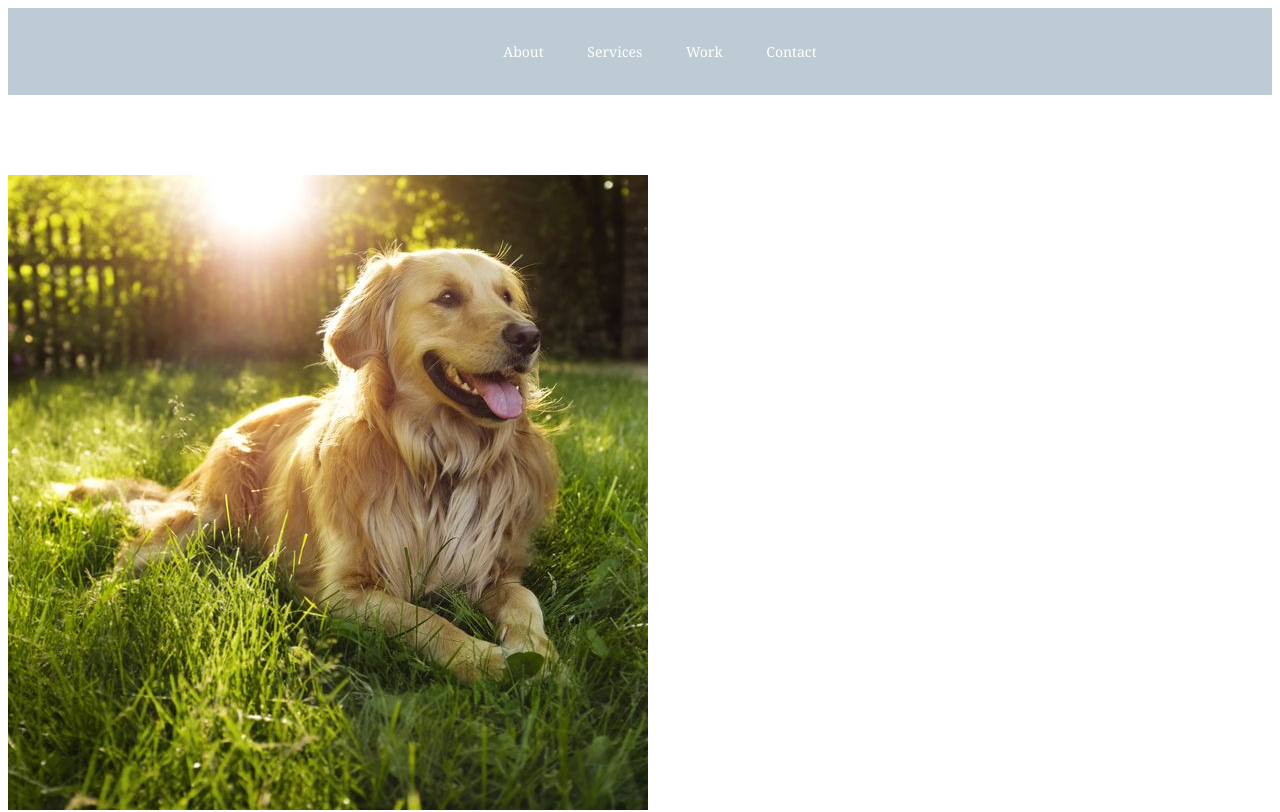
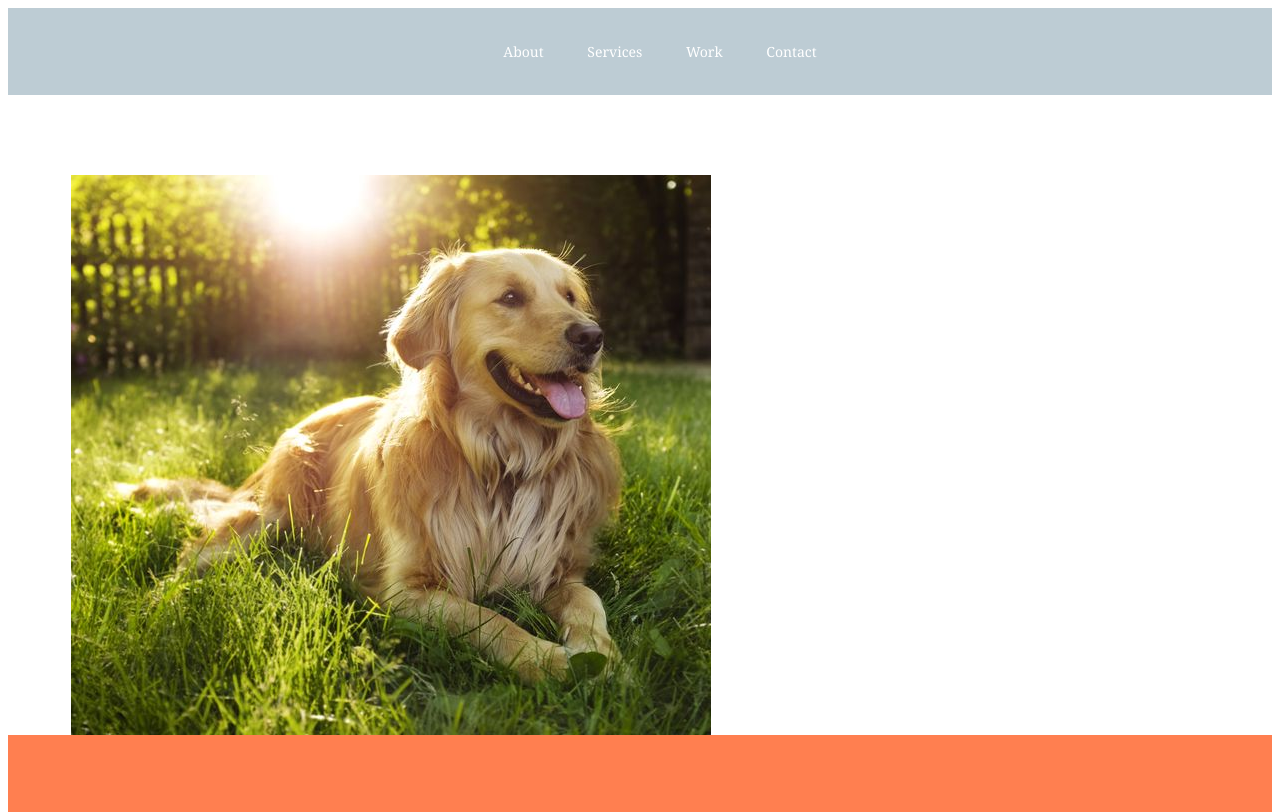
Before and after one commit to annacurl/UX_UI_HW_17, a plain HTML site: page index.html in a window 1280 px wide. Shown: the top 812 px of the page. Drawn offline with Linux system fonts and the light colour scheme.

Commit message:
Update style.css

```diff
--- a/css/style.css
+++ b/css/style.css
@@ -33,7 +33,6 @@
 }
 
 
-
 .navbar a {
   color: white;
   text-decoration: none;
@@ -41,6 +40,13 @@
 
 .navbar a:hover {
   color: royalblue;
+}
+
+#heroimg {
+  margin: 0px 5%;
+  min-height: 500px;
+  height: 70vh;
+
 }
 
 
```
